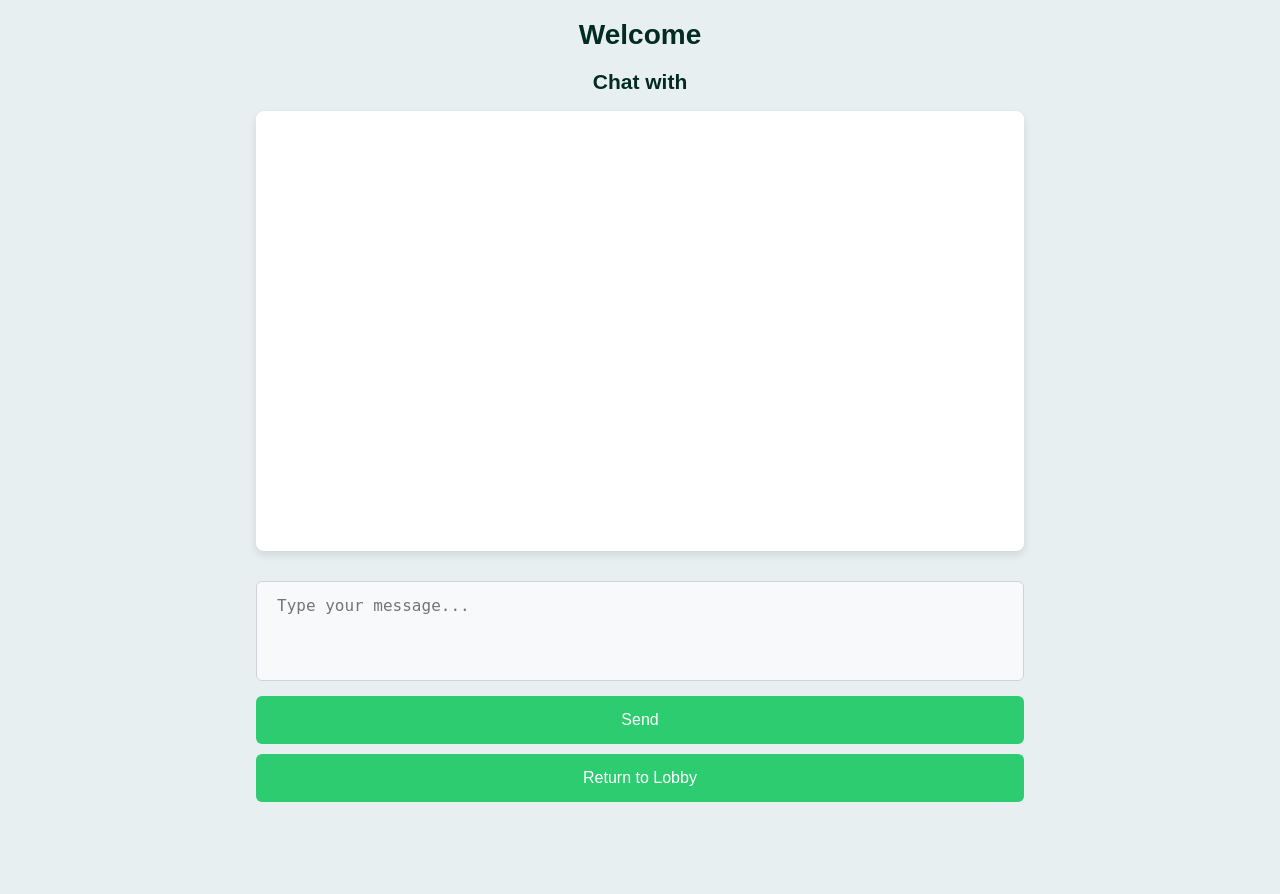
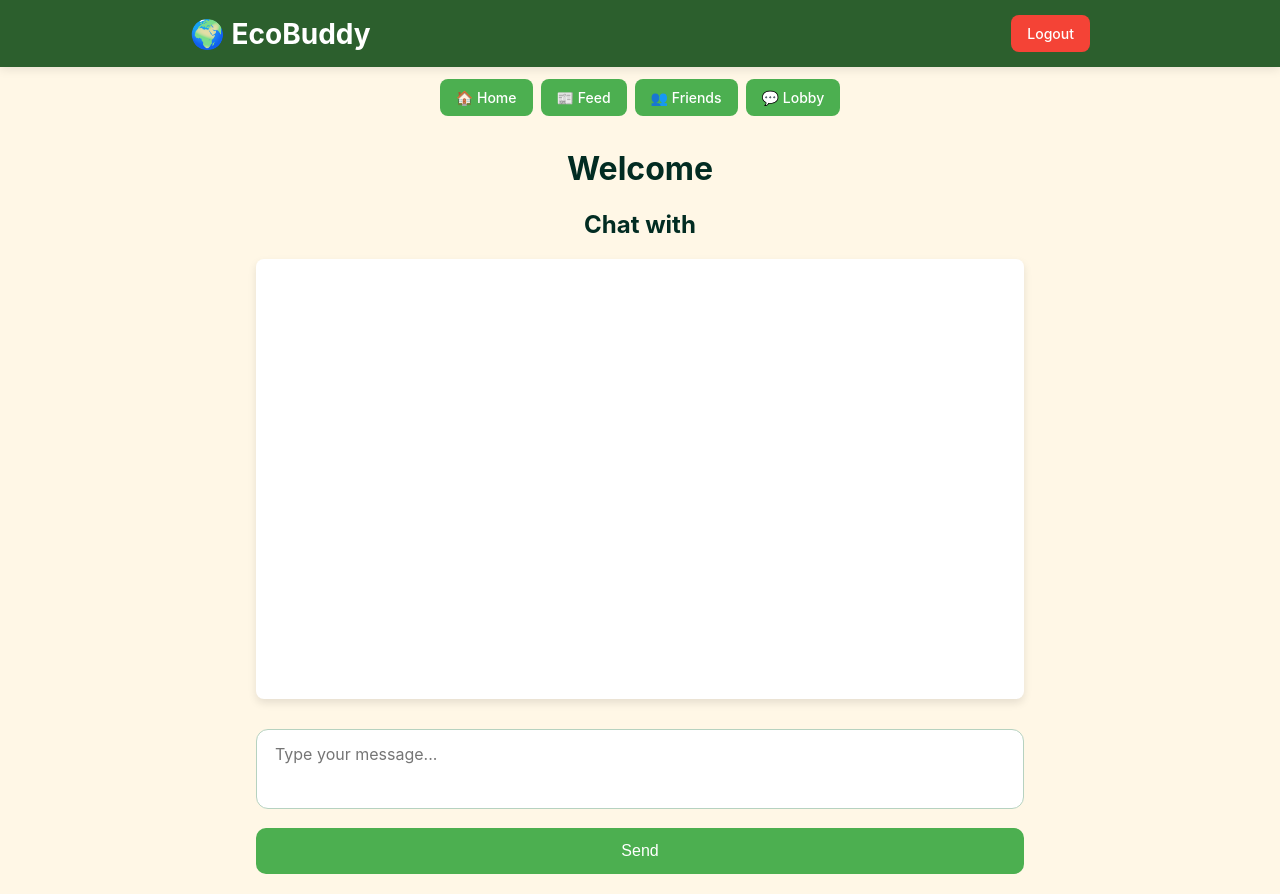
Before and after one commit to zoh-f/EcoBuddy, a Django app: template messaging/templates/chat.html in a window 1280 px wide. Before the commit the page ends 802 px from the top, so only its background shows below. Run offline with Django 5.2, Linux system fonts and the light colour scheme; the template is opened without the code that fills it, so the values that code supplies are empty; some libraries are stand-ins or nearby versions.

Commit message:
updated chat ui to be cleaner/more consistent

```diff
--- a/messaging/templates/chat.html
+++ b/messaging/templates/chat.html
@@ -4,25 +4,74 @@
     <meta charset="UTF-8" />
     <meta name="viewport" content="width=device-width, initial-scale=1.0" />
     <title>Chat Room</title>
+
     <style>
     body {
-        font-family: 'Arial', sans-serif;
-        background-color: #e8eff1;
+      background-color: #fff7e6;
+      font-family: -apple-system, BlinkMacSystemFont, 'Segoe UI', Roboto, sans-serif;
+      color: #222;
       margin: 0;
       padding: 0;
-        color: #333;
+      min-height: 100vh;
+      -webkit-font-smoothing: antialiased;
+      -moz-osx-font-smoothing: grayscale;
     }
 
+      /* ================================
+         ECOBUDDY HEADER (Logo + Logout)
+      ================================== */
       .header {
+      background: #2c5f2d;
+      padding: 15px 0;
+      box-shadow: 0 2px 10px rgba(0, 0, 0, 0.1);
+      position: sticky;
+      top: 0;
+      z-index: 50;
+      }
+
+          .header-content {
+      max-width: 900px;
+      margin: 0 auto;
+      padding: 0 20px;
+      display: flex;
+      justify-content: space-between;
+      align-items: center;
+    }
+
+      .logo {
+        font-size: 24px;
+        font-weight: bold;
         color: #022c22;
+        text-decoration: none;
+      }
+
+      .nav-btn {
+        padding: 8px 16px;
+        background: #f0f9f9;
+        border-radius: 6px;
+        text-decoration: none;
+        color: #022c22;
+        border: 1px solid #cfe8e6;
         font-size: 14px;
+      }
+
+      .nav-btn:hover {
+        background: #d9efe7;
+      }
+
+
+      /* ================================
+         CHAT PAGE CONTENT
+      ================================== */
+      .page-header {
         text-align: center;
         margin-top: 10px;
+        color: #022c22;
       }
 
       .container {
         max-width: 60%;
-        margin: auto;
+        margin: 20px auto;
       }
 
       .messages {
@@ -31,7 +80,6 @@
         padding: 20px;
         margin-bottom: 30px;
         box-shadow: 0 4px 8px rgba(0, 0, 0, 0.1);
-        font-size: 16px;
         height: 50vh;
         overflow-y: scroll;
       }
@@ -40,7 +88,7 @@
         margin-bottom: 12px;
         padding: 10px 15px;
         border-radius: 6px;
-        box-shadow: 0 2px 4px rgba(0, 0, 0, 0.1);
+        box-shadow: 0 2px 4px rgba(0,0,0,0.1);
       }
 
       .message-box.sent {
@@ -53,71 +101,229 @@
         border-left: 4px solid #186ce2;
       }
 
-      .message-author {
-        font-weight: bold;
-        margin-bottom: 5px;
-      }
-
-      .message-content {
-        font-size: 16px;
-        line-height: 1.4;
-      }
-
-      .report-btn {
-        font-size: 12px;
-        color: #ff6b6b;
-        text-decoration: none;
-        margin-top: 5px;
-        display: inline-block;
-      }
-
-      .report-btn:hover {
-        text-decoration: underline;
-      }
-
       textarea {
         background: #f8f9fa;
         border: 1px solid #ced4da;
-        box-sizing: border-box;
         width: 100%;
         padding: 12px 20px;
         border-radius: 6px;
         min-height: 100px;
         font-size: 16px;
-        line-height: 1.5;
+        margin-bottom: 15px;
         resize: none;
-        outline: none;
-        margin-bottom: 15px;
+        align: center;
       }
 
     button {
-        padding: 15px;
-        border-radius: 6px;
+      width: 100%;
+      padding: 12px;
       font-size: 16px;
-        cursor: pointer;
-        background-color: #2ecc71;
+      background: #4caf50;
       color: white;
       border: none;
-        transition: background-color 0.3s;
+      border-radius: 8px;
+      cursor: pointer;
+      transition: all 0.2s ease;
     }
 
     button:hover {
-        background-color: #27ae60;
-      }
-
-      form {
-        display: flex;
-        flex-direction: column;
+      background: #45a049;
     }
 
       [x-cloak] {
         display: none !important;
       }
+       .logo {
+      color: #fff;
+      font-size: 28px;
+      font-weight: 700;
+      text-decoration: none;
+    }
+
+    .nav-bar {
+      max-width: 900px;
+      margin: 0 auto;
+      padding: 0 20px;
+      background: transparent;
+    }
+
+    .nav-buttons {
+      display: flex;
+      gap: 8px;
+      padding: 12px 0;
+      justify-content: center;
+    }
+
+    .nav-btn {
+      background: #4caf50;
+      color: #fff;
+      padding: 10px 16px;
+      border-radius: 8px;
+      text-decoration: none;
+      font-size: 14px;
+      font-weight: 500;
+      transition: all 0.15s ease;
+      border: none;
+      cursor: pointer;
+      display: inline-flex;
+      align-items: center;
+      gap: 8px;
+    }
+
+    .nav-btn:hover {
+      background: #45a049;
+      transform: translateY(-1px);
+    }
+
+    .nav-btn.danger {
+      background: #f44336;
+    }
+
+    .nav-btn.danger:hover {
+      background: #da190b;
+    }
+
+    /* ================================
+   CLEANER MESSAGE BUBBLES
+================================== */
+
+.message-box {
+  margin-bottom: 14px;
+  padding: 12px 16px;
+  border-radius: 12px;
+  box-shadow: 0 1px 3px rgba(0,0,0,0.12);
+  font-size: 15px;
+  line-height: 1.4;
+}
+
+/* Sent (Your Messages) */
+.message-box.sent {
+  background: #d7f5d8;
+  border-left: none;
+  border: 1px solid #b9e6bb;
+}
+
+/* Received */
+.message-box.received {
+  background: #eef3ff;
+  border-left: none;
+  border: 1px solid #cfdcff;
+}
+
+.message-author {
+  font-weight: 600;
+  margin-bottom: 4px;
+  font-size: 14px;
+  color: #033024;
+}
+
+.message-content {
+  margin-left: 2px;
+}
+
+/* Report button styling */
+.report-btn {
+  display: inline-block;
+  margin-top: 8px;
+  font-size: 12px;
+  text-decoration: none;
+  background: #ffe2e2;
+  padding: 4px 8px;
+  border-radius: 6px;
+  border: 1px solid #ffb7b7;
+  color: #c62828;
+}
+
+.report-btn:hover {
+  background: #ffcccc;
+}
+
+
+/* ================================
+   CLEANER TYPING BOX
+================================== */
+
+textarea {
+  background: #ffffff;
+  border: 1px solid #b6d2c0;
+  padding: 14px 18px;
+  border-radius: 12px;
+  min-height: 80px;
+  font-size: 16px;
+  margin-bottom: 15px;
+  resize: none;
+  width: 100%;
+  transition: border 0.2s ease, box-shadow 0.2s ease;
+}
+
+textarea,
+textarea::placeholder {
+  font-family: -apple-system, BlinkMacSystemFont, 'Segoe UI', Roboto, sans-serif;
+}
+
+/* Limit width of the typing box container */
+form textarea {
+  width: 100%;
+  box-sizing: border-box;   /* ensures padding doesn't overflow */
+  margin: 0 0 15px 0;
+}
+
+
+textarea:focus {
+  outline: none;
+  border: 1px solid #4caf50;
+  box-shadow: 0 0 4px rgba(76, 175, 80, 0.4);
+}
+
+
+button[type="submit"] {
+  width: 100%;
+  padding: 14px;
+  font-size: 16px;
+  background: #4caf50;
+  color: white;
+  border: none;
+  border-radius: 10px;
+  cursor: pointer;
+  transition: all 0.2s ease;
+}
+
+button[type="submit"]:hover {
+  background: #45a049;
+  transform: translateY(-1px);
+}
     </style>
   </head>
 
   <body>
+
+    <!-- ================================
+         HEADER
+    ==================================== -->
+  <!-- Header with Logo -->
   <div class="header">
+    <div class="header-content">
+      <a href="{% url 'home' %}" class="logo">🌍 EcoBuddy</a>
+      <a href="{% url 'account_logout' %}" class="nav-btn danger">Logout</a>
+    </div>
+  </div>
+
+    <!-- ================================
+         NAVIGATION BAR
+    ==================================== -->
+    <div class="nav-bar">
+      <div class="nav-buttons">
+        <a href="{% url 'home' %}" class="nav-btn">🏠 Home</a>
+        <a href="{% url 'public_feed' %}" class="nav-btn">📰 Feed</a>
+        <a href="{% url 'friends_list' %}" class="nav-btn">👥 Friends</a>
+        <a href="{% url 'messaging:lobby' %}" class="nav-btn">💬 Lobby</a>
+      </div>
+    </div>
+
+    <!-- ================================
+         PAGE CONTENT
+    ==================================== -->
+    <div class="page-header">
       <h1>Welcome {{ display_name }}</h1>
       <h2>Chat with
         {% for p in participants %}
@@ -127,6 +333,7 @@
     </div>
 
     <div class="container">
+
       <div class="messages" id="messages">
         {% for msg in messages %}
         <div class="message-box {% if msg.sender.username == username %}sent{% else %}received{% endif %}">
@@ -141,18 +348,19 @@
             </span>
           </div>
           <div class="message-content">{{ msg.content }}</div>
+
           {% if msg.sender.username != username %}
           <a href="{% url 'flag_content' %}?type=message&id={{ msg.id }}" class="report-btn">🚩 Report</a>
           {% endif %}
         </div>
         {% endfor %}
-
       </div>
 
       <form x-cloak @submit.prevent="submit" x-data="{state: 'composing', errors: {}}">
         {% csrf_token %}
         <input type="hidden" name="sender_username" value="{{ username }}">
         <input type="hidden" name="chat_room_id" value="{{ chat_room.id }}">
+
         <textarea name="content" placeholder="Type your message..." required></textarea>
         <button type="submit">Send</button>
 
@@ -161,9 +369,6 @@
         </div>
       </form>
 
-      <form action="{% url 'messaging:lobby' %}" method="get">
-        <button type="submit" style="margin-top: 10px; margin-bottom: 10px;">Return to Lobby</button>
-      </form>
     </div>
 
     <script>
@@ -171,11 +376,7 @@
 
       {% if messages and messages|length %}
         {% with last_msg=messages|last %}
-          {% if last_msg %}
           let LAST_RENDERED_ID = {{ last_msg.id }};
-          {% else %}
-            let LAST_RENDERED_ID = 0;
-          {% endif %}
         {% endwith %}
       {% else %}
         let LAST_RENDERED_ID = 0;
@@ -203,46 +404,33 @@
         event.preventDefault();
         const form = event.target;
         const formData = new FormData(form);
+
         fetch("{% url 'messaging:create-message' %}", {
           method: 'POST',
           body: formData,
-          headers: {
-            'X-CSRFToken': '{{ csrf_token }}'
-          },
+          headers: { 'X-CSRFToken': '{{ csrf_token }}' },
         })
-        .then(response => response.json())
+        .then(res => res.json())
         .then(data => {
           if (data.success) {
-            //appendMessage("You", formData.get("content"), true);
             form.querySelector("textarea").value = "";
-          } else {
-            console.error(data.errors);
           }
-        })
-        .catch(err => console.error(err));
+        });
       }
 
-      // SSE (Server-Sent Events) for new messages
-      if (typeof EventSource !== 'undefined') {
       setInterval(() => {
         fetch(`/messaging/poll-chat-messages/${chatRoomId}/?after=${LAST_RENDERED_ID}`)
-    .then(response => response.json())
+          .then(res => res.json())
           .then(data => {
             data.messages.forEach(msg => {
               LAST_RENDERED_ID = msg.id;
               appendMessage(msg.display_name, msg.content, msg.sender === CURRENT_USER);
             });
-    })
-    .catch(err => console.error(err));
+          });
       }, 1000);
-
-      } else {
-        console.warn("Your browser doesn't support EventSource.");
-      }
     </script>
 
+    <script defer src="https://cdn.jsdelivr.net/npm/alpinejs@3.12.3/dist/cdn.min.js"></script>
 
-
-    <script defer src="https://cdn.jsdelivr.net/npm/alpinejs@3.12.3/dist/cdn.min.js"></script>
   </body>
 </html>
```
Lines whose indentation alone changed are shown as unchanged.
